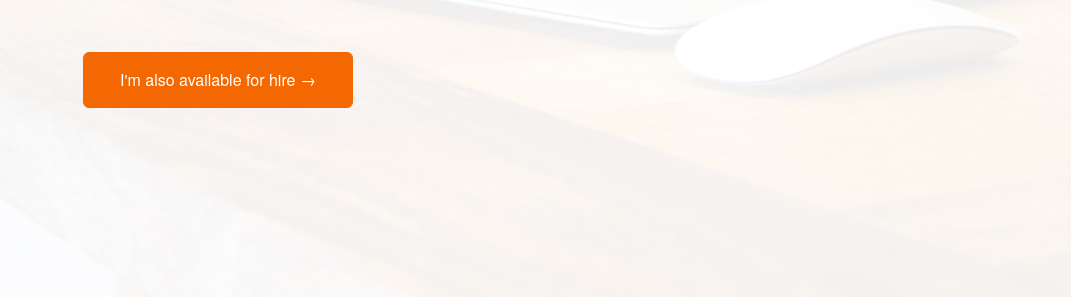
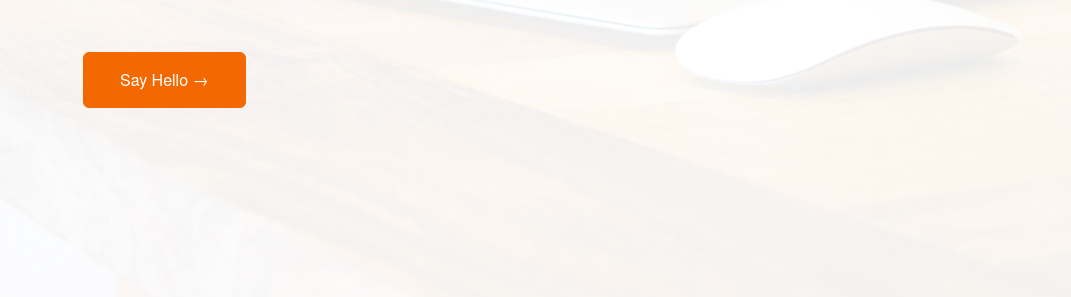
Before and after one commit to danmalarkey/portfolio-filler, a plain HTML site: page index.html in a window 1280 px wide. Shown: the part 503-800 px from the top of the page, without its empty margins (125-1196 px from the left). Drawn offline with Linux system fonts and the light colour scheme.

Commit message:
Email update.

```diff
--- a/index.html
+++ b/index.html
@@ -38,7 +38,7 @@
         about user experience design this past year at <a href="http://codeonthebeach.com" target="_blank">Code On The Beach</a>,
         where I sit as Creative Director. You can follow me on <a href="http://twitter.com/dan_malarkey" target="_blank">Twitter</a>,
         <a href="http://dribbble.com/dan_malarkey" target="_blank">Dribbble</a>, or <a href="https://github.com/danmalarkey" target="_blank">Github</a>.</p>
-        <p><a href="mailto:hey@danmalarkey.com" class="btn">I'm also available for hire <span class="arrow">&rarr;</span></a></p>
+        <p><a href="mailto:hello@danmalarkey.com" class="btn">Say Hello <span class="arrow">&rarr;</span></a></p>
       </div>
     </div>
     <div class="overlay"></div>
```
